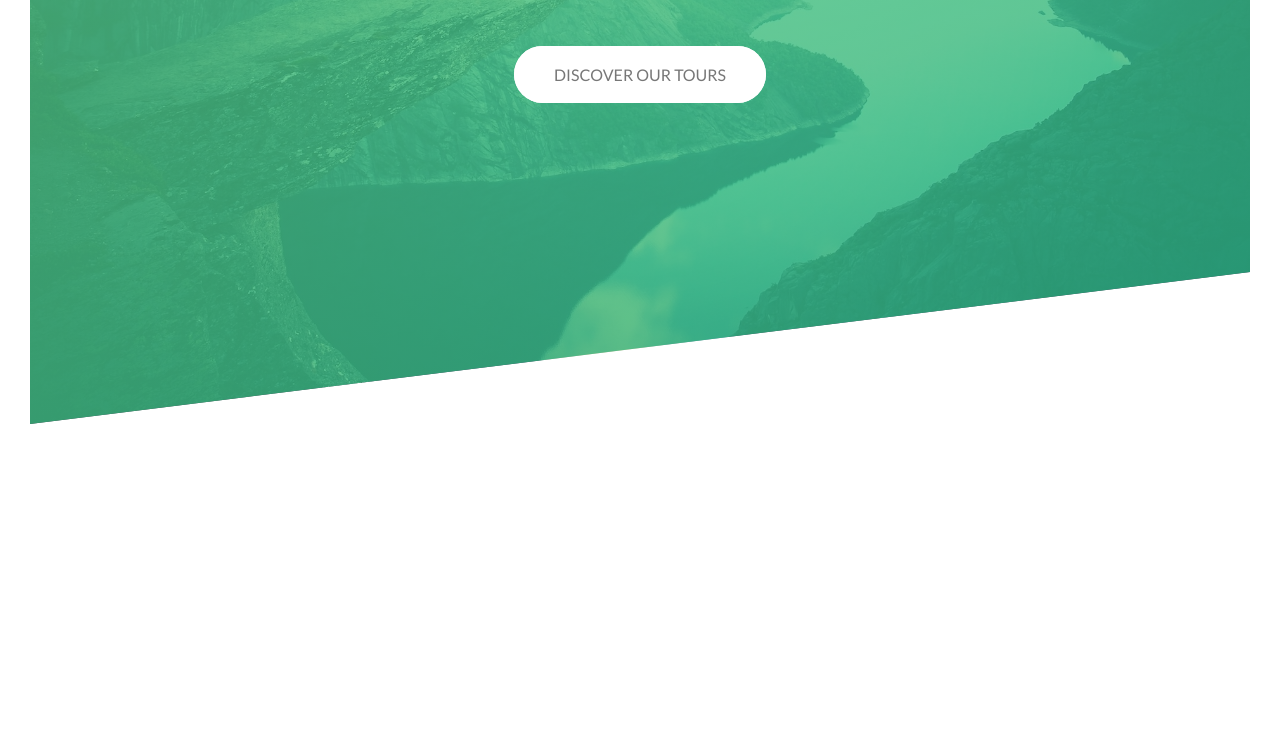
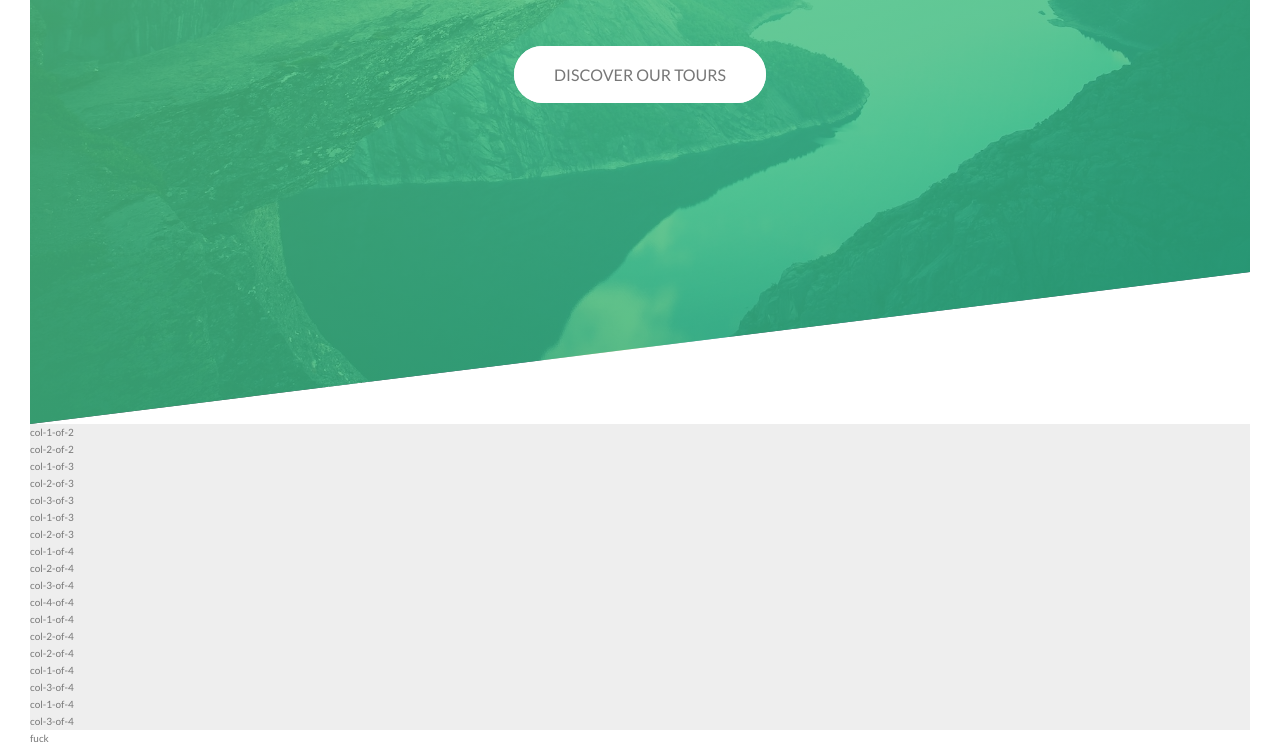
Before and after one commit to Leenamkwon/CSS-Sass, a website: page Natours/index.html in a window 1280 px wide. Shown: the part 366-1113 px from the top of the page. Before the commit the page ends 800 px from the top, so only its background shows below. Drawn offline with Linux system fonts and the light colour scheme.

Commit message:
module error fix

```diff
--- a/Natours/index.html
+++ b/Natours/index.html
@@ -10,7 +10,7 @@
     />
 
     <!-- <link rel="stylesheet" href="css/icon-font.css" /> -->
-    <link rel="stylesheet" href="css/style.css" />
+    <link rel="stylesheet" href="css/style.css?after" />
     <link rel="shortcut icon" type="image/png" href="img/favicon.png" />
 
     <title>Natours | Exciting tours for adventurous people</title>
@@ -30,5 +30,95 @@
         <a href="#" class="btn btn--white btn--animation">Discover our tours</a>
       </div>
     </header>
+
+    <section class="grid-test">
+      <div class="row">
+        <div class="col-1-of-2">
+          col-1-of-2
+        </div>
+
+        <div class="col-2-of-2">
+          col-2-of-2
+        </div>
+      </div>
+
+      <div class="row">
+        <div class="col-1-of-3">
+          col-1-of-3
+        </div>
+
+        <div class="col-2-of-3">
+          col-2-of-3
+        </div>
+
+        <div class="col-3-of-3">
+          col-3-of-3
+        </div>
+      </div>
+
+      <div class="row">
+        <div class="col-1-of-3">
+          col-1-of-3
+        </div>
+
+        <div class="col-2-of-3">
+          col-2-of-3
+        </div>
+      </div>
+
+      <div class="row">
+        <div class="col-1-of-4">
+          col-1-of-4
+        </div>
+
+        <div class="col-1-of-4">
+          col-2-of-4
+        </div>
+
+        <div class="col-2-of-4">
+          col-3-of-4
+        </div>
+
+        <div class="col-1-of-4">
+          col-4-of-4
+        </div>
+      </div>
+
+      <div class="row">
+        <div class="col-1-of-4">
+          col-1-of-4
+        </div>
+
+        <div class="col-1-of-4">
+          col-2-of-4
+        </div>
+
+        <div class="col-2-of-4">
+          col-2-of-4
+        </div>
+      </div>
+
+      <div class="row">
+        <div class="col-1-of-4">
+          col-1-of-4
+        </div>
+
+        <div class="col-1-of-4">
+          col-3-of-4
+        </div>
+      </div>
+
+      <div class="row">
+        <div class="col-1-of-4">
+          col-1-of-4
+        </div>
+
+        <div class="col-1-of-4">
+          col-3-of-4
+        </div>
+      </div>
+
+      <div>fuck</div>
+    </section>
   </body>
 </html>
--- /dev/null
+++ b/Natours/sass/layout/_grid.scss
@@ -0,0 +1,3 @@
+.grid-test .row {
+  background-color: #eee;
+}
--- a/Natours/sass/layout/_header.scss
+++ b/Natours/sass/layout/_header.scss
@@ -30,35 +30,3 @@
     text-align: center;
   }
 }
-
-.heading-primary {
-  color: $color-white;
-  text-transform: uppercase;
-  text-align: center;
-
-  backface-visibility: hidden;
-  margin-bottom: 6rem;
-
-  &-primary--main {
-    display: block;
-    font-size: 6rem;
-    font-weight: 400;
-    letter-spacing: 3.5rem;
-
-    animation-name: moveInLeft;
-    animation-duration: 1s;
-    animation-timing-function: ease-out;
-    /* animation-iteration-count: 3; */
-  }
-
-  &-primary--sub {
-    display: block;
-    font-size: 4rem;
-    font-weight: 700;
-    letter-spacing: 1.74rem;
-
-    animation-name: moveInRight;
-    animation-duration: 1s;
-    animation-timing-function: ease-out;
-  }
-}
--- a/Natours/sass/main.scss
+++ b/Natours/sass/main.scss
@@ -9,6 +9,7 @@
 
 @import './components/button';
 
+@import './layout/header';
+@import './layout/grid';
+
 @import './pages/home';
-
-@import './layout/header';
```
Also changed, not shown: Natours/css/style.css.
